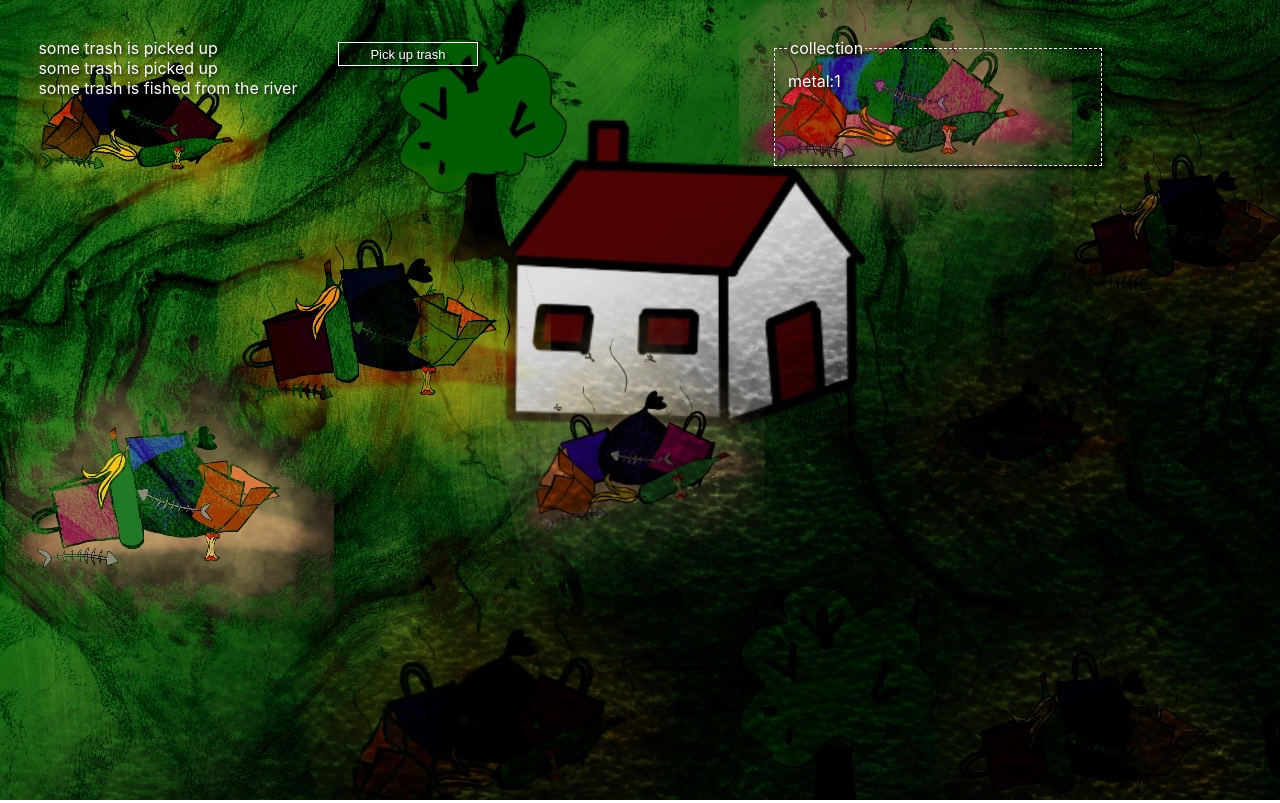
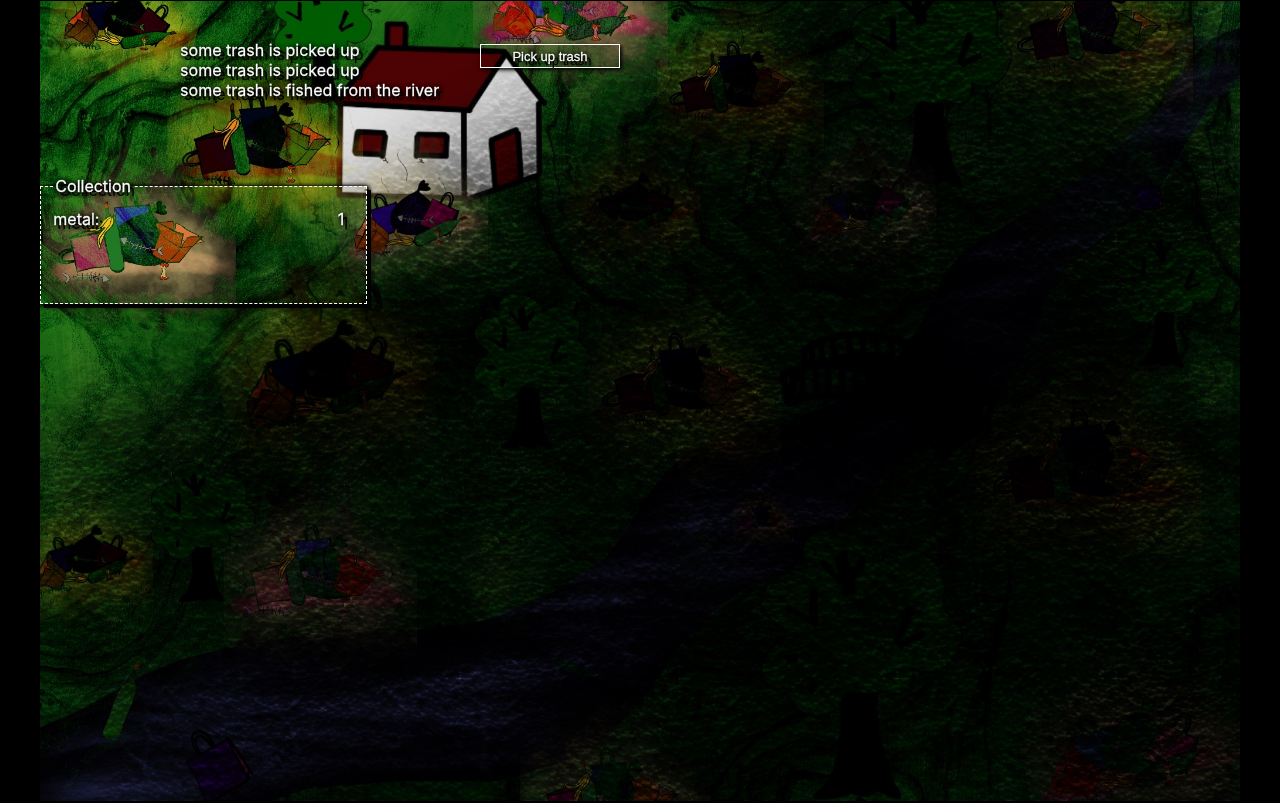
Before and after one commit to henrybzhang/green-room, a React (Create React App) app: page / in a window 1280 px wide. Both pictures are taken after a click on the button "Pick up trash". Built offline with nearby package versions, Linux system fonts and the light colour scheme.

Commit message:
put the text to the top

```diff
--- a/src/components/Inventory.jsx
+++ b/src/components/Inventory.jsx
@@ -7,12 +7,16 @@ function Inventory() {
 
   return (
     <fieldset className="invent">
-      <legend>collection</legend>
+      <legend>Collection</legend>
       {Object.entries(playerItems).map(([itemName, amount]) => (
-        <div>
-          {itemName}
-          :
-          {amount}
+        <div className='invent-items'>
+          <div>
+            {itemName}
+            :&nbsp;
+          </div>
+          <div className='invent-item-two'>
+            {amount}
+          </div>
         </div>
       ))}
     </fieldset>
--- a/src/styles/ActionButton.css
+++ b/src/styles/ActionButton.css
@@ -1,7 +1,7 @@
 .buttons {
   background-color: transparent;
   color: white;
-  border: 1px solid white;
+  border: 1.3px solid white;
   margin: 4px 2px;
   cursor: pointer;
   padding: 2.5%;
@@ -10,13 +10,16 @@
   display: inline-block;
   font-size: 13px;
   width: 140px;
-  text-shadow: 2px 2px 4px #000000;
+  /* text-shadow: 10px 10px 10px #000000; */
   box-shadow: 2px 2px 4px #000000;
+  -webkit-text-stroke-width: 0.3px;
+  -webkit-text-stroke-color: white;
+  text-shadow: 4px 4px 0px #000000, 1px 1px 5px #000000, 1px 1px 5px #000000, 1px 1px 5px #000000;
 }
 
 .buttons:hover {
   color: #9fe29c;
-  border: 1px solid #9fe29c;
+  border: 1.3px solid #9fe29c;
   text-decoration: bold;
 }
 
--- a/src/styles/App.css
+++ b/src/styles/App.css
@@ -1,6 +1,10 @@
 .app {
   min-height: 100vh;
+  margin: 0;
   background-repeat: no-repeat;
+  background-size: 150vh auto;
+  background-position: center;
+
 }
 
 .items {
--- a/src/styles/EventLog.css
+++ b/src/styles/EventLog.css
@@ -3,5 +3,9 @@
   text-align: left;
   margin-right: 15px;
   margin: 3%;
-  text-shadow: 2px 2px 4px #000000;
+  -webkit-text-stroke-width: 0.3px;
+  -webkit-text-stroke-color: white;
+  text-shadow: 4px 4px 0px #000000, 1px 1px 5px #000000, 1px 1px 5px #000000, 1px 1px 5px #000000;
+  /* text-shadow: 2px 2px 30px #000000; */
+  margin-left: 14%;
 }
--- a/src/styles/Inventory.css
+++ b/src/styles/Inventory.css
@@ -6,6 +6,22 @@
   width: 300px;
   height: 100px;
   margin: 3%;
-  text-shadow: 2px 2px 4px #000000;
+  /* text-shadow: 2px 2px 4px #000000; */
   box-shadow: 2px 2px 4px #000000;
+  -webkit-text-stroke-width: 0.3px;
+  -webkit-text-stroke-color: white;
+  text-shadow: 4px 4px 0px #000000, 1px 1px 5px #000000, 1px 1px 5px #000000, 1px 1px 5px #000000;
+  -webkit-box-stroke-width: 0.3px;
+  -webkit-box-stroke-color: white;
+  box-shadow: 4px 4px 0px #000000, 1px 1px 5px #000000, 1px 1px 5px #000000, 1px 1px 5px #000000;
 }
+
+.invent-items{
+  display: flex;
+  flex-direction: row;
+}
+
+.invent-item-two{
+  margin-right: 3%;
+  margin-left: auto;
+}
--- a/src/styles/index.css
+++ b/src/styles/index.css
@@ -1,5 +1,5 @@
 body {
-  margin: 0;
+  margin: 0.1%;
   font-family:
     -apple-system,
     BlinkMacSystemFont,
@@ -14,6 +14,7 @@ body {
     sans-serif;
   -webkit-font-smoothing: antialiased;
   -moz-osx-font-smoothing: grayscale;
+  background-color: black;
 }
 
 code {
```
